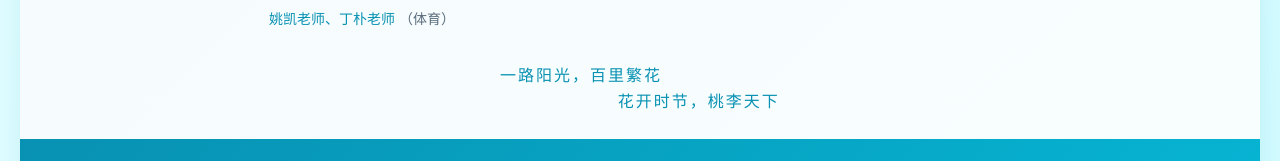
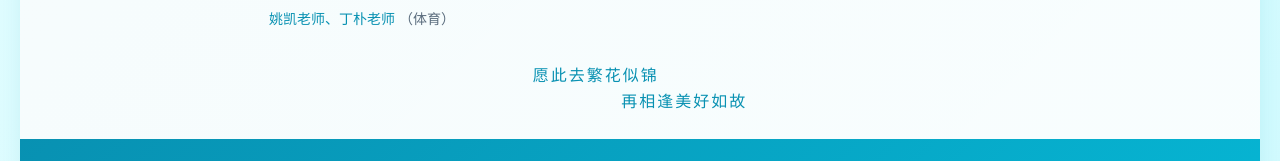
Before and after one commit to ZHONGHaoyu-personal/pzh202308, a website: page index.html in a window 1280 px wide. Shown: the part 1424-1585 px from the top of the page. Drawn offline with nearby package versions, Linux system fonts and the light colour scheme; a web font is replaced by a local one.

Commit message:
Update motto text in index.html

```diff
--- a/index.html
+++ b/index.html
@@ -167,8 +167,8 @@
 
                 <div class="motto-section">
                     <div class="motto-text">
-                        <p>一路阳光，百里繁花ㅤㅤㅤㅤㅤㅤㅤㅤ</p>
-                        <p>ㅤㅤㅤㅤㅤㅤㅤㅤ花开时节，桃李天下</p>
+                        <p>愿此去繁花似锦ㅤㅤㅤㅤㅤㅤ</p>
+                        <p>ㅤㅤㅤㅤㅤㅤ再相逢美好如故</p>
                     </div>
                 </div>
             </div>
```
